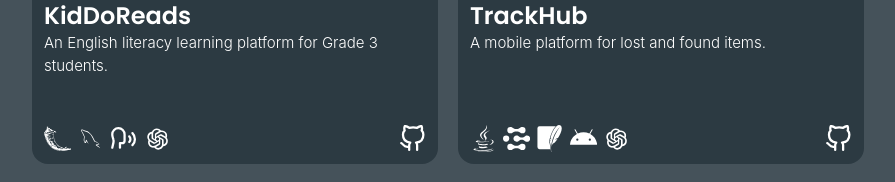
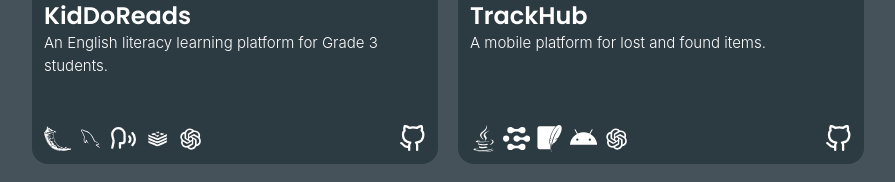
Before and after one commit to FumI4096/Portfolio, a React (Vite) app: page / in a window 1280 px wide. Shown: the part 1620-1802 px from the top of the page, without its empty margins (192-1087 px from the left). Built offline with nearby package versions, Linux system fonts and the light colour scheme.

Commit message:
feat: add DiRedis icon to Projects component for improved project language display

```diff
--- a/client/src/pages/Projects.tsx
+++ b/client/src/pages/Projects.tsx
@@ -4,7 +4,7 @@ import HarbestImg from '../assets/images/harbestimg.jpg';
 import PmsImage from '../assets/images/pmsimage.jpg';
 import KdrImg from '../assets/images/kdrimg.png';
 import { FiGithub } from "react-icons/fi";
-import { DiMsqlServer, DiMysql } from "react-icons/di";
+import { DiMsqlServer, DiMysql, DiRedis  } from "react-icons/di";
 import { FaJava, FaAndroid, FaPython } from "react-icons/fa";
 import { SiSqlite, SiClarifai, SiFlask } from "react-icons/si";
 import { AiOutlineOpenAI } from "react-icons/ai";
@@ -22,7 +22,7 @@ export default function Projects(){
                     description='An English literacy learning platform for Grade 3 students.'
                     linkIconDisplay={[FiGithub]}
                     links={['https://github.com/FumI4096/KidDoReads']}
-                    langIconDisplay={[SiFlask, DiMysql, LuSpeech, AiOutlineOpenAI]}
+                    langIconDisplay={[SiFlask, DiMysql, LuSpeech, DiRedis, AiOutlineOpenAI]}
                     />
                 </li>
                 <li className='w-full h-auto'>
```
